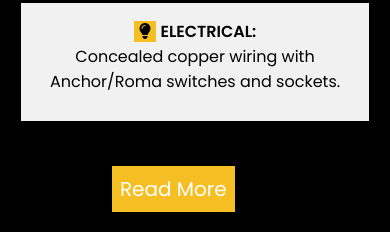
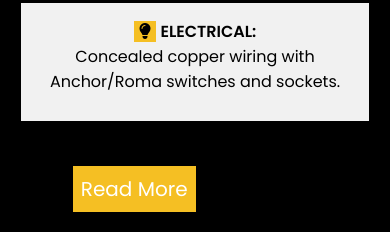
Before and after one commit to suresh-reddy03/virtueinfra, a plain HTML site: page index.html in a window 390 px wide. Shown: the part 4428-4660 px from the top of the page. Drawn offline with nearby package versions, Linux system fonts and the light colour scheme; some packages are replaced by stand-ins of ours; files that its build step writes are made by us from their sources; grey boxes are pictures that could not be loaded; a script that the page names is missing.

Commit message:
Update style.css

```diff
--- a/css/style.css
+++ b/css/style.css
@@ -913,6 +913,9 @@ display:none;
   .row:after {
     padding: 0px;
   }
+  .specifications .btn-container{
+    margin-right: 135px;
+  }
 }
 
 .icon:hover{
```
